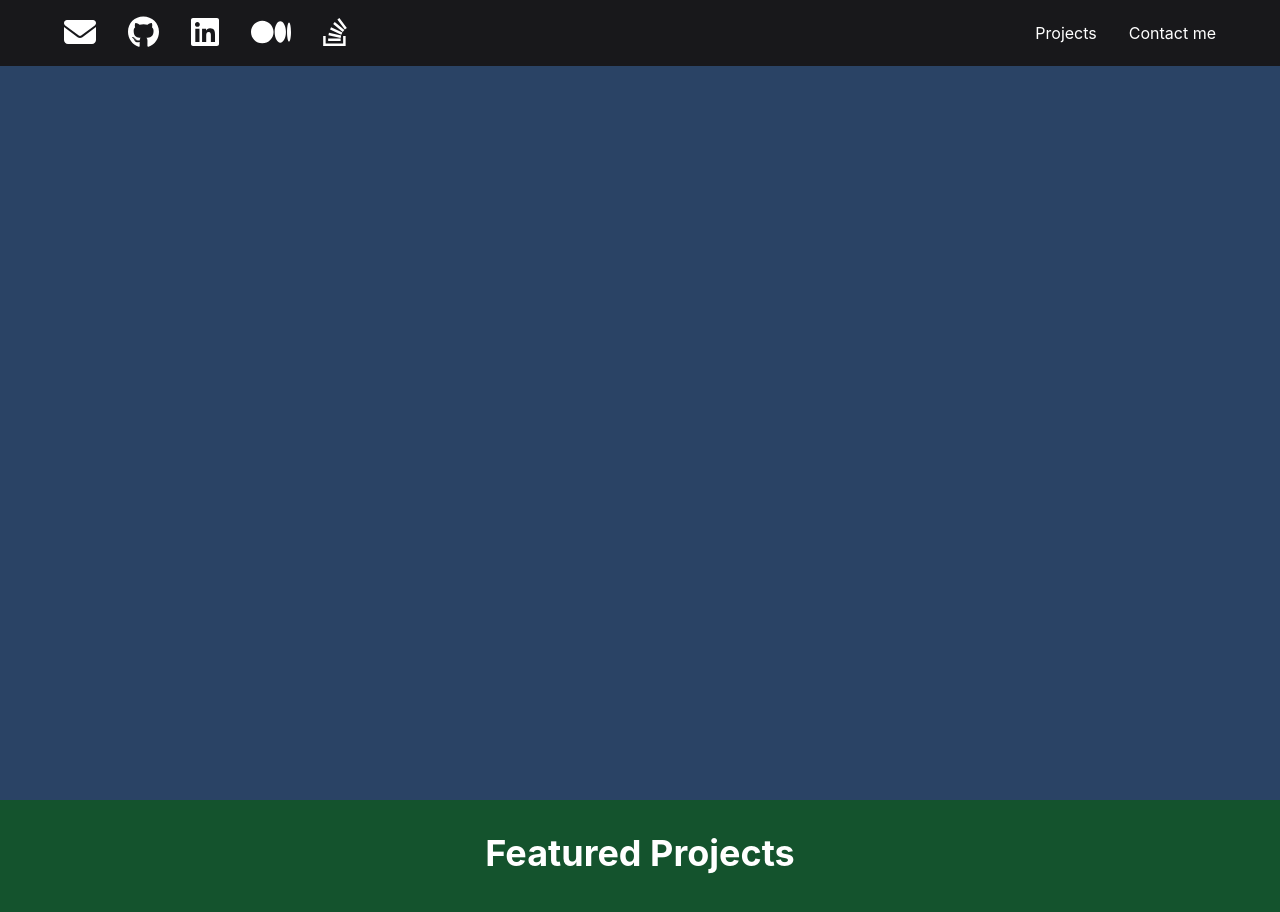
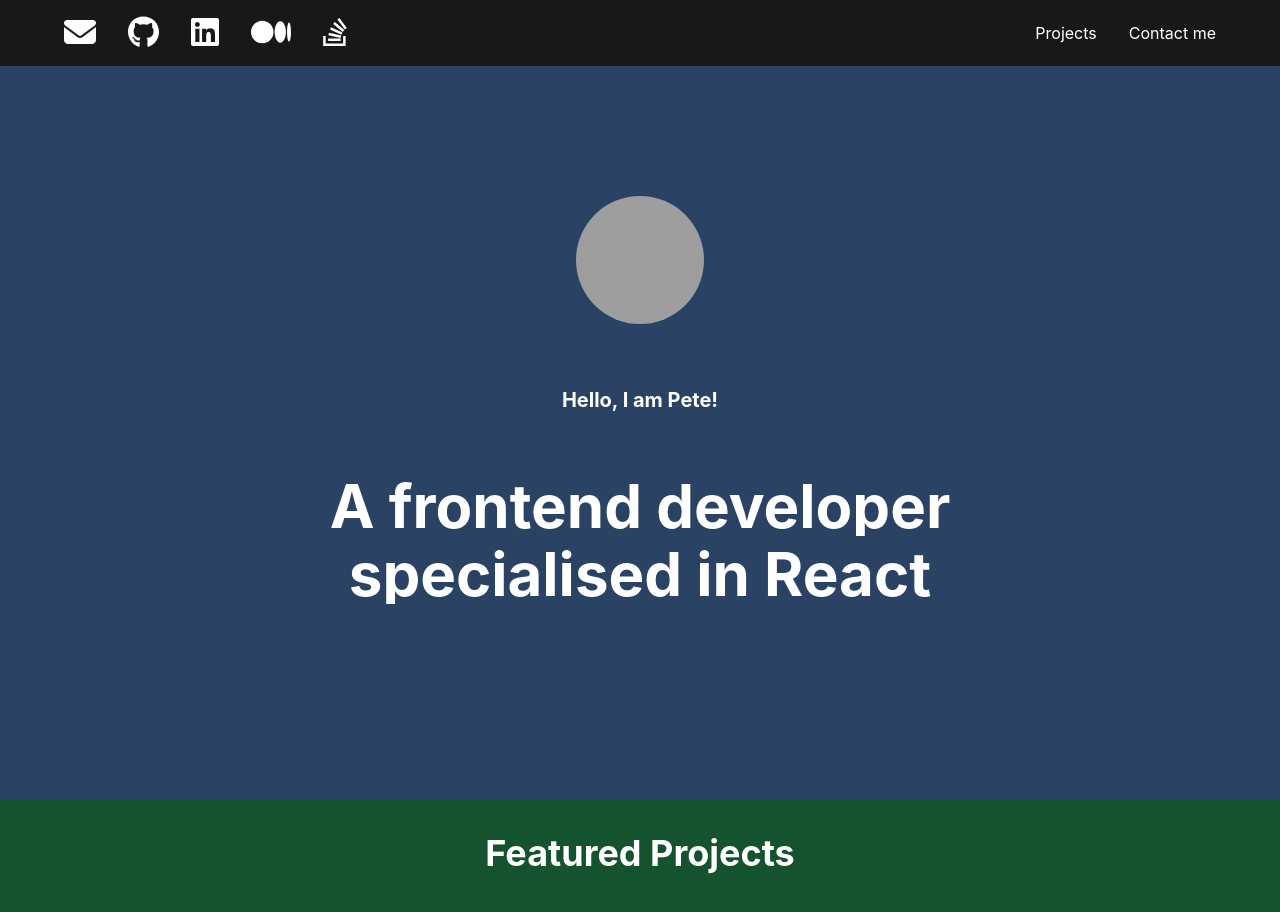
Before and after one commit to AnastasiaHaller/portfolio_react, a React (Create React App) app: page / in a window 1280 px wide. Shown: the top 912 px of the page. Built offline with nearby package versions, Linux system fonts and the light colour scheme; grey boxes are pictures that could not be loaded.

Commit message:
added landing page

```diff
--- a/src/components/LandingSection.js
+++ b/src/components/LandingSection.js
@@ -15,6 +15,19 @@ const LandingSection = () => (
     isDarkBackground
     backgroundColor="#2A4365"
   >
+    <VStack spacing={16}>
+      <Avatar
+        src="https://i.pravatar.cc/150?img=7"
+        size='2xl'
+        name='Your Name' />
+
+      <Heading as='h2' size='md' noOfLines={1}>{greeting}</Heading>
+      <VStack>
+        <Heading as='h1' size='3xl' noOfLines={1}>{bio1}</Heading>
+        <Heading as='h1' size='3xl' noOfLines={1}>{bio2}</Heading>
+      </VStack>
+
+    </VStack>
 
   </FullScreenSection>
 );
```
